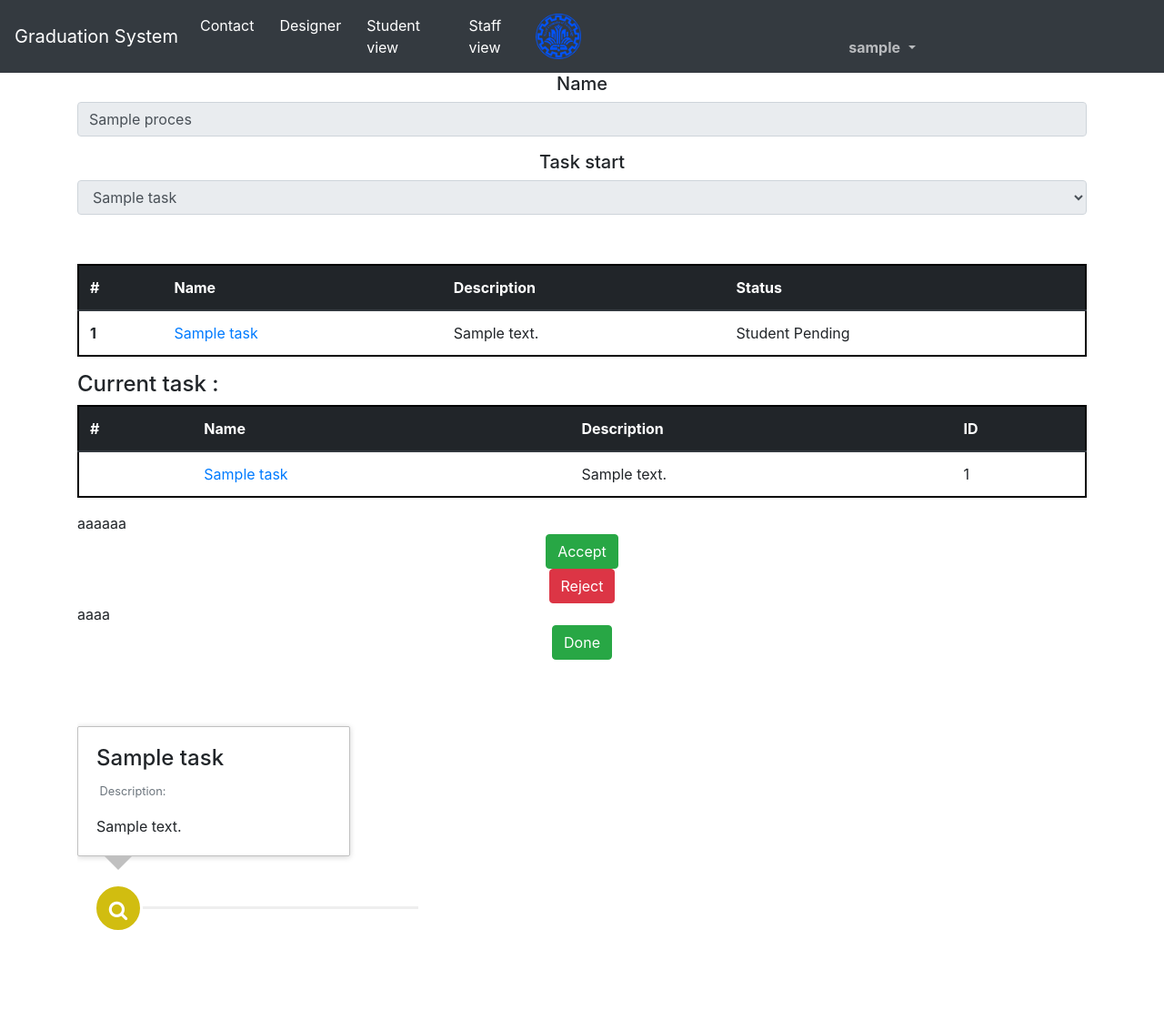
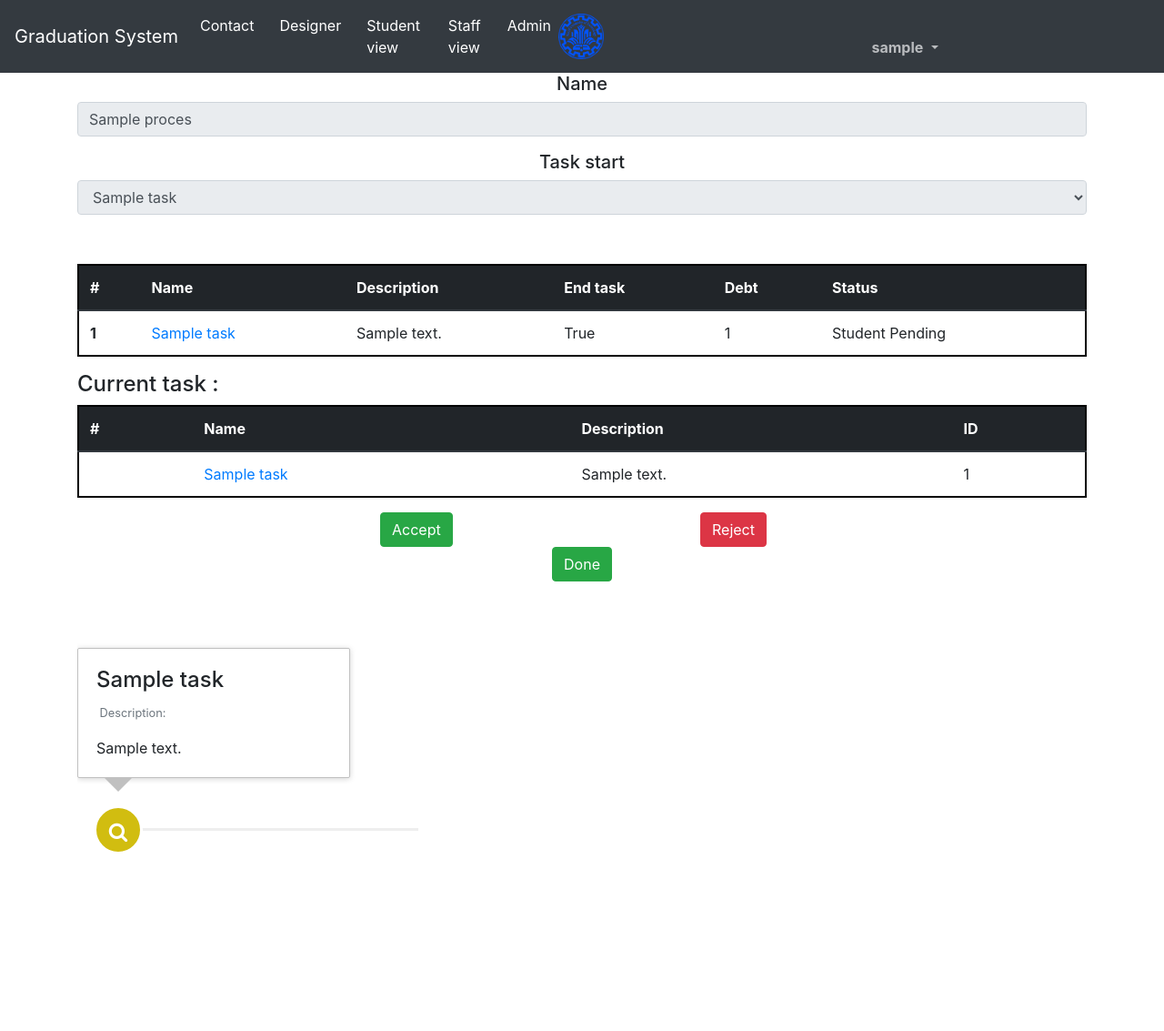
Before and after one commit to amirmohsen-am/graduation-system-project-fall96, a Django app: page /process_instance/1 in a window 1280 px wide. Shown: the whole page at 91% size. After the commit the page ends 936 px from the top, so only its background shows below. Run offline with Django 3.2, Linux system fonts and the light colour scheme; a user stored in the database is signed in; tables that the repository leaves empty hold one stand-in row (values such as "Sample post"); some libraries are stand-ins or nearby versions.

Commit message:
Mos requests Add

```diff
--- a/graduation_system/main/templates/main/base.html
+++ b/graduation_system/main/templates/main/base.html
@@ -85,6 +85,10 @@
                 <li class="nav-item active">
                     <a class="nav-link {% is_active request 'staff' %}" href="{% url 'staff-view' %}">Staff view</a>
                 </li>
+                <li class="nav-item active">
+                    <a class="nav-link {% is_active request 'staff' %}" href="http://127.0.0.1:8000/admin/">Admin</a>
+                </li>
+
 
 {#                <li class="nav-item">#}
 {#                    <a class="nav-link disabled" href="#">Disabled</a>#}
--- a/graduation_system/main/templates/main/designer.html
+++ b/graduation_system/main/templates/main/designer.html
@@ -52,7 +52,7 @@
                 {% for proc in processes %}
                       <tr>
                           <th scope="row">{{ forloop.counter }}</th>
-                          <td> <a href="{% url 'process-view' proc.id %}">{{ proc.name }}</a></td>
+                          <td> {{ proc.name }}</td>
                           <td>{{ proc.task_set.all|length }}</td>
 
                          <td><a href="{% url 'process-view' proc.id  %}"  data-placement="top" style="height: 20px" data-toggle="tooltip" title="Edit"><button class="btn btn-primary btn-xs" data-title="Edit" data-toggle="modal" data-target="#edit" ><span class="fa fa-pencil"></span></button></a></td>
--- a/graduation_system/main/templates/main/process-instance.html
+++ b/graduation_system/main/templates/main/process-instance.html
@@ -32,6 +32,8 @@
           <th scope="col">#</th>
           <th scope="col">Name</th>
           <th scope="col">Description</th>
+            <th scope="col">End task</th>
+            <th scope="col">Debt</th>
           <th scope="col">Status</th>
         </tr>
       </thead>
@@ -41,6 +43,8 @@
                   <th scope="row">{{ forloop.counter }}</th>
                   <td> <a href="{% url 'task-instance-view' task_instance.id %}">{{ task_instance.task.name }}</a></td>
                   <td>{{ task_instance.task.description }}</td>
+                    <td>{{ task_instance.task.end_task }}</td>
+                    <td>{{ task_instance.task.debt }}</td>
                    <td>{{ task_instance.get_status_display }}</td>
                 </tr>
             {% endfor %}
@@ -73,22 +77,26 @@
     </table>
 
 
-{#        <input type="hidden" id="page-no" value="1">#}
+{#        <input type="hidden" id="age-no" value="1">#}
 {#        <button id="load-content-button" class="btn btn-primary">دریافت اطلاعات بیشتر</button>#}
 {#        #}
 
 
         {% if user.is_staff  %}
             {% if not process_instance.process_complete  %}
-                aaaaaa
+
             <div class="text-center">
-                <form action="" method="post" class="form" >
+                <div style="padding-left:30%; width: 5%; float: left" >
+                    <form action="" method="post" class="form" >
                     {% csrf_token %}
                     {% buttons %}
                         <input type="hidden" name="action" value="accept">
                         <button type="submit" class="btn btn-success">Accept</button>
                     {% endbuttons %}
-                </form>
+                    </form>
+                </div>
+
+                <div style="padding-left: 5% ">
                 <form action="" method="post" class="form" >
                     {% csrf_token %}
                     {% buttons %}
@@ -96,12 +104,13 @@
                         <button type="submit" class="btn btn-danger">Reject</button>
                     {% endbuttons %}
                 </form>
+                </div>
             </div>
             {% endif %}
         {% endif %}
         {% if user.student %}
             {% if not process_instance.process_complete  %}
-                aaaa
+
             <div class="text-center">
                 <form action="" method="post" class="form">
                     {% csrf_token %}
```
